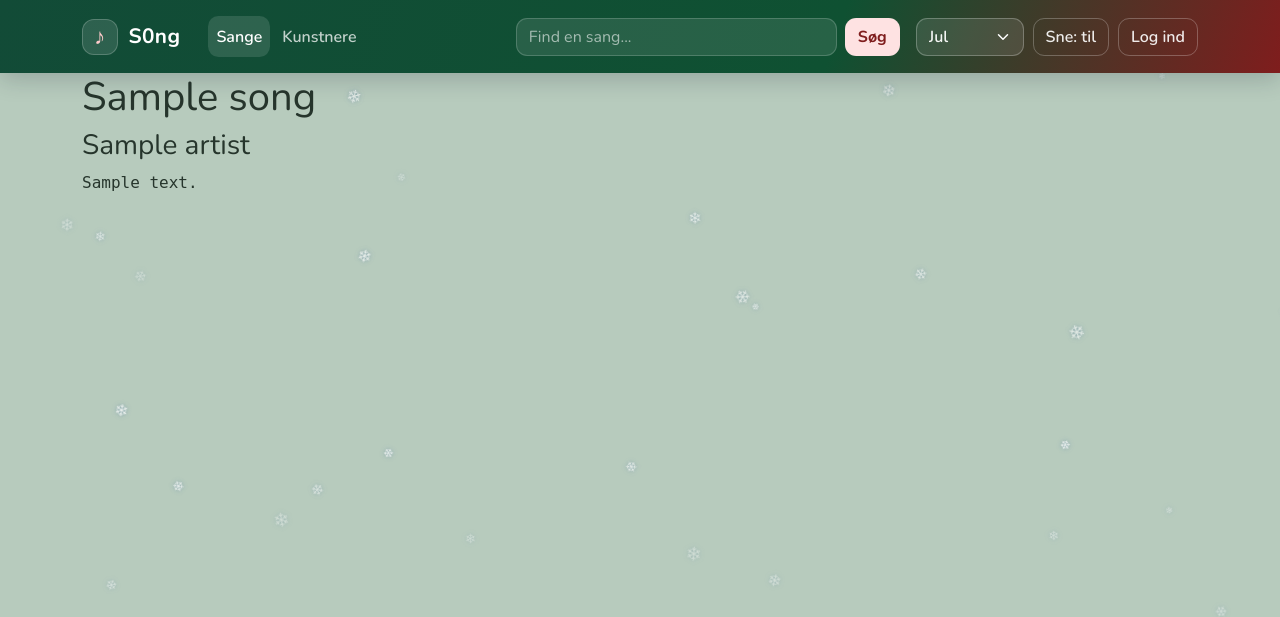
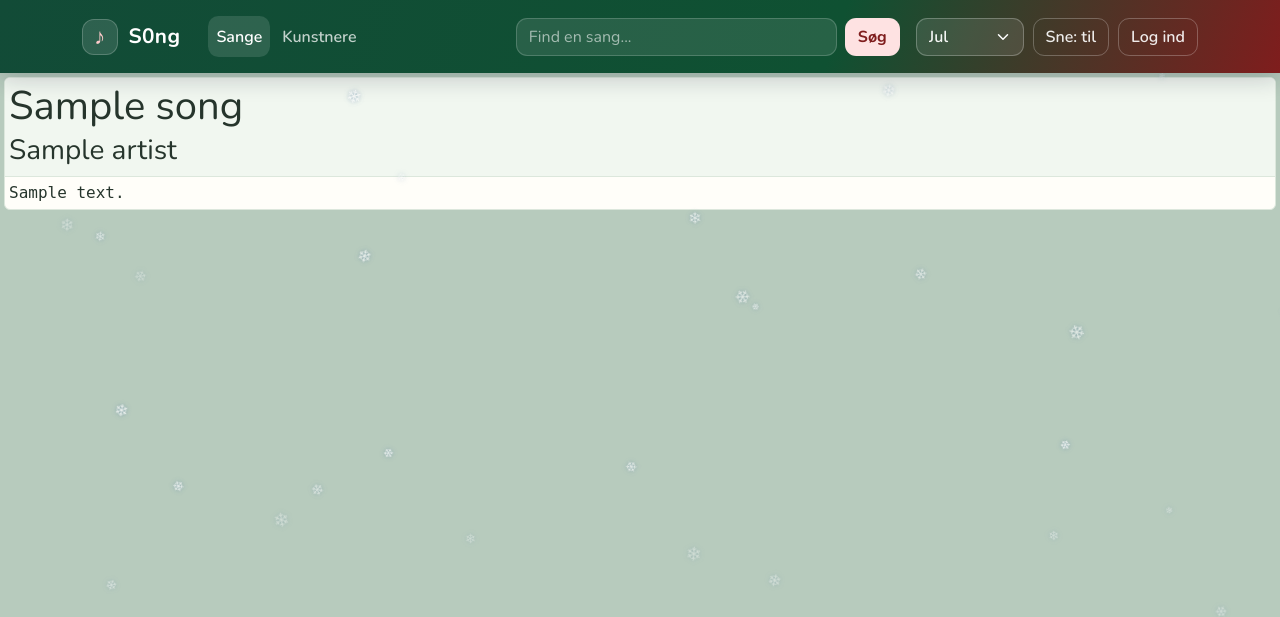
Before and after one commit to glenoc/s0ng, a Laravel app: page /song/1 in a window 1280 px wide. Shown: the top 617 px of the page. Run offline with Laravel 12, Linux system fonts and the light colour scheme; tables that the repository leaves empty hold one stand-in row (values such as "Sample post"); data that the repository does not hold is empty; style sheets or scripts are compiled from the project's sources; some web fonts are replaced.

Commit message:
Added containger on song show

```diff
--- a/resources/views/layout.blade.php
+++ b/resources/views/layout.blade.php
@@ -108,8 +108,8 @@
             aria-live="polite"
             aria-atomic="false"
         ></div>
-        <div class="container">
-            <div class="row justify-content-center">
+        <div class="@yield('content-container-class', 'container')">
+            <div class="row justify-content-center @yield('content-row-class')">
                 <div class="col-12">
                     @yield('content')
                 </div>
--- a/resources/views/song/show.blade.php
+++ b/resources/views/song/show.blade.php
@@ -1,4 +1,7 @@
 @extends('layout')
+
+@section('content-container-class', 'container-fluid px-1')
+@section('content-row-class', 'gx-0')
 
 @section('style')
 <style>
@@ -27,8 +30,10 @@
 @section('content')
 
 <div id="songdiv">
-<h1>{{$song->name}}</h1>
-<h3>{{$song->artist->name}}</h3>
+    <div class="card mt-1">
+        <div class="card-header p-1">
+            <h1 class="mb-1">{{$song->name}}</h1>
+            <h3 class="mb-1">{{$song->artist->name}}</h3>
             @auth
                 <form class="d-inline" method="POST" action="{{ route('song-starts.store', $song) }}">
                     @csrf
@@ -36,12 +41,14 @@
                 </form>
                 <a class="btn btn-outline-secondary" href="{{route('song.edit', $song->id)}}">{{ __('ui.edit') }}</a>
             @endauth
-{{-- <pre> --}}
+        </div>
+        <div class="card-body p-1">
             <div id="song-lyrics">
                 @foreach ($lines as $line)
                     <span class="{{$line->isChord?'chord-line':'text-line'}} song-text">{{$line->text}}</span>
                 @endforeach
             </div>
-{{-- </pre> --}}
+        </div>
+    </div>
 </div>
 @endsection
```
Lines whose indentation alone changed are shown as unchanged.
